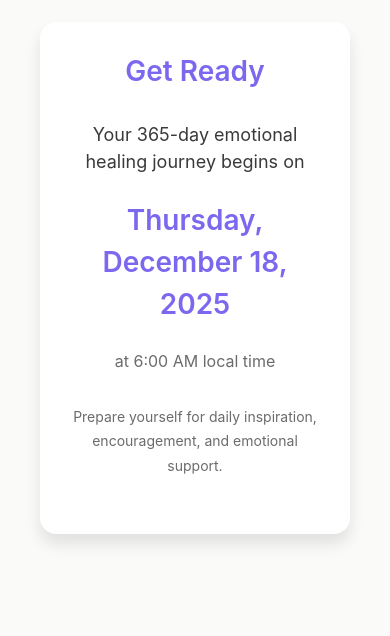
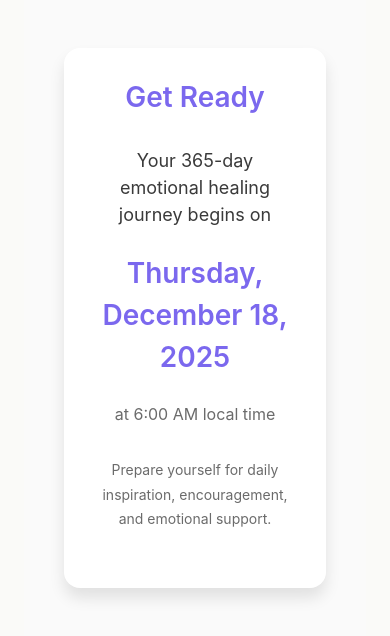
Before and after one commit to vochauthanhhuymgm/gift-of-mailinh, a Nuxt app: page / in a window 390 px wide. Shown: the part 160-796 px from the top of the page. Built offline with nearby package versions, Linux system fonts and the light colour scheme.

Commit message:
feat(phase-4): Integrate Vuetify 3 with calm theme, update components and layouts

```diff
--- a/nuxt.config.ts
+++ b/nuxt.config.ts
@@ -33,5 +33,13 @@
     typeCheck: false, // Disable during build to avoid checker issues
   },
   // CSS and styling
-  css: ['@/assets/styles/global.css'],
+  css: [
+    '@/assets/styles/global.css',
+    'vuetify/styles',
+    '@mdi/font/css/materialdesignicons.css',
+  ],
+  // Build optimizations
+  build: {
+    transpile: ['vuetify'],
+  },
 })
--- a/src/app.vue
+++ b/src/app.vue
@@ -1,31 +1,19 @@
 <template>
-  <div id="app">
+  <v-app>
     <NuxtRouteAnnouncer />
     <NuxtLayout>
       <NuxtPage />
     </NuxtLayout>
-  </div>
+  </v-app>
 </template>
 
 <script setup lang="ts">
 // Root app component for Daily Life-Healing Suggestions
-// Uses default layout for all pages
+// Uses Vuetify VApp wrapper for theming and layout
 </script>
 
 <style>
 html {
   scroll-behavior: smooth;
 }
-
-body {
-  margin: 0;
-  padding: 0;
-  font-family: -apple-system, BlinkMacSystemFont, 'Segoe UI', Roboto, 'Helvetica Neue',
-    Arial, sans-serif;
-}
-
-#app {
-  width: 100%;
-  height: 100vh;
-}
 </style>
--- a/src/components/MessageDisplay.vue
+++ b/src/components/MessageDisplay.vue
@@ -1,27 +1,56 @@
 <template>
   <article class="message-display" role="main">
-    <div class="message-content">
+    <v-card
+      class="message-card elevation-4"
+      rounded="xl"
+      :loading="isLoading"
+    >
+      <v-card-text class="message-content pa-8">
         <!-- Message text with semantic markup -->
-      <p class="message-text" v-if="message">{{ message.content }}</p>
+        <p class="message-text text-h5 font-weight-medium" v-if="message">
+          {{ message.content }}
+        </p>
 
         <!-- Loading state -->
         <div v-else-if="isLoading" class="message-loading" aria-live="polite" aria-busy="true">
-        <p>Loading your daily message...</p>
+          <v-progress-circular
+            indeterminate
+            color="primary"
+            size="64"
+            class="mb-4"
+          ></v-progress-circular>
+          <p class="text-body-1 text-medium-emphasis">Loading your daily message...</p>
         </div>
 
         <!-- Error state -->
-      <div v-else-if="error" class="message-error" role="alert">
-        <p>{{ error }}</p>
-      </div>
+        <v-alert
+          v-else-if="error"
+          type="error"
+          variant="tonal"
+          rounded="lg"
+          class="message-error"
+          role="alert"
+        >
+          {{ error }}
+        </v-alert>
 
         <!-- Author attribution if provided -->
-      <p v-if="message?.author" class="message-author">— {{ message.author }}</p>
+        <p v-if="message?.author" class="message-author text-body-2 text-medium-emphasis font-italic mt-6">
+          — {{ message.author }}
+        </p>
 
         <!-- Day counter -->
-      <p v-if="dayIndex >= 0 && dayIndex < 365" class="day-counter">
+        <v-chip
+          v-if="dayIndex >= 0 && dayIndex < 365"
+          class="day-counter mt-6"
+          color="primary"
+          variant="tonal"
+          size="small"
+        >
           Day {{ dayIndex + 1 }} of 365
-      </p>
-    </div>
+        </v-chip>
+      </v-card-text>
+    </v-card>
   </article>
 </template>
 
@@ -48,6 +77,12 @@
 <style scoped>
 .message-display {
   width: 100%;
+  max-width: 800px;
+  margin: 0 auto;
+}
+
+.message-card {
+  background: linear-gradient(135deg, #ffffff 0%, #fafafa 100%);
 }
 
 .message-content {
@@ -55,63 +90,35 @@
   flex-direction: column;
   align-items: center;
   justify-content: center;
-  gap: var(--spacing-lg);
-  padding: var(--spacing-lg);
-  background-color: var(--color-card);
-  border-radius: var(--border-radius-lg);
-  box-shadow: var(--shadow-md);
   min-height: 300px;
   text-align: center;
 }
 
 .message-text {
-  font-size: var(--font-size-xl);
-  line-height: var(--line-height-relaxed);
-  color: var(--color-text);
-  font-weight: 500;
+  line-height: 1.75 !important;
+  color: rgb(var(--v-theme-on-surface));
   max-width: 100%;
   word-wrap: break-word;
-
-  /* WCAG AA contrast: 4.5:1+ */
-  contrast: 1;
 }
 
 .message-author {
-  font-size: var(--font-size-sm);
-  color: var(--color-text-light);
-  font-style: italic;
-  margin-top: var(--spacing-md);
+  margin-top: 1.5rem;
 }
 
 .day-counter {
-  font-size: var(--font-size-sm);
-  color: var(--color-text-light);
-  margin-top: var(--spacing-md);
-  margin-bottom: 0;
+  margin-top: 1.5rem;
 }
 
-.message-loading,
-.message-error {
+.message-loading {
   display: flex;
+  flex-direction: column;
   align-items: center;
   justify-content: center;
   min-height: 200px;
 }
 
-.message-loading p {
-  color: var(--color-text-light);
-}
-
 .message-error {
-  background-color: rgba(255, 0, 0, 0.05);
-  border-left: 4px solid #ff6b6b;
-  padding: var(--spacing-md);
-  border-radius: var(--border-radius-md);
-}
-
-.message-error p {
-  color: #d32f2f;
-  font-weight: 500;
+  width: 100%;
 }
 
 /* Animation for message reveal */
@@ -126,39 +133,30 @@
   }
 }
 
-.message-content {
-  animation: fadeIn var(--transition-slow) ease-out;
+.message-card {
+  animation: fadeIn 0.6s ease-out;
 }
 
-/* Respect reduced-motion preference */
 @media (prefers-reduced-motion: reduce) {
-  .message-content {
+  .message-card {
     animation: none;
   }
 }
 
-/* Responsive design */
+/* Responsive adjustments */
 @media (max-width: 768px) {
   .message-content {
-    padding: var(--spacing-md);
     min-height: 250px;
   }
 
   .message-text {
-    font-size: var(--font-size-lg);
+    font-size: 1.25rem !important;
   }
 }
 
-/* Mobile small screens */
 @media (max-width: 480px) {
-  .message-content {
-    padding: var(--spacing-sm);
-    min-height: 200px;
-    gap: var(--spacing-md);
-  }
-
   .message-text {
-    font-size: var(--font-size-base);
+    font-size: 1.125rem !important;
   }
 }
 </style>
--- a/src/layouts/default.vue
+++ b/src/layouts/default.vue
@@ -1,36 +1,22 @@
 <template>
-  <div class="default-layout">
-    <main class="layout-content">
-      <slot />
-    </main>
-  </div>
+  <v-main>
+    <v-container fluid class="d-flex align-center justify-center min-vh-100 py-8">
+      <v-row justify="center">
+        <v-col cols="12" sm="10" md="8" lg="6">
+          <slot />
+        </v-col>
+      </v-row>
+    </v-container>
+  </v-main>
 </template>
 
 <script setup lang="ts">
 // Default layout for all pages
-// Minimal chrome to focus on message content
+// Minimal chrome using Vuetify grid system to focus on message content
 </script>
 
 <style scoped>
-.default-layout {
-  width: 100%;
+.min-vh-100 {
   min-height: 100vh;
-  display: flex;
-  align-items: center;
-  justify-content: center;
-  padding: var(--spacing-md);
-  background-color: var(--color-background);
-}
-
-.layout-content {
-  width: 100%;
-  max-width: 600px;
-}
-
-/* Mobile responsiveness */
-@media (max-width: 768px) {
-  .default-layout {
-    padding: var(--spacing-sm);
-  }
 }
 </style>
--- /dev/null
+++ b/src/plugins/vuetify.ts
@@ -0,0 +1,124 @@
+import '@mdi/font/css/materialdesignicons.css';
+import 'vuetify/styles';
+import { createVuetify } from 'vuetify';
+import * as components from 'vuetify/components';
+import * as directives from 'vuetify/directives';
+
+// Custom calm theme for emotional healing
+const calmTheme = {
+  dark: false,
+  colors: {
+    // Primary: Soft purple (calming, spiritual)
+    primary: '#7b68ee',
+    'primary-darken-1': '#6a5acd',
+    'primary-lighten-1': '#9d8ef7',
+
+    // Secondary: Soft blue (peaceful, trust)
+    secondary: '#89cff0',
+    'secondary-darken-1': '#6bb6d9',
+    'secondary-lighten-1': '#a8dff7',
+
+    // Accent: Warm peach (friendly, approachable)
+    accent: '#ffd4a3',
+    'accent-darken-1': '#ffc070',
+    'accent-lighten-1': '#ffe4c4',
+
+    // Neutral backgrounds
+    background: '#fafafa',
+    surface: '#ffffff',
+
+    // Text colors
+    'on-primary': '#ffffff',
+    'on-secondary': '#000000',
+    'on-background': '#2c3e50',
+    'on-surface': '#2c3e50',
+
+    // Semantic colors (soft, non-alarming)
+    error: '#ff6b6b',
+    warning: '#ffa726',
+    info: '#89cff0',
+    success: '#81c784',
+  },
+};
+
+// Dark mode theme (optional)
+const calmDarkTheme = {
+  dark: true,
+  colors: {
+    primary: '#9d8ef7',
+    'primary-darken-1': '#7b68ee',
+    'primary-lighten-1': '#b5a7ff',
+
+    secondary: '#6bb6d9',
+    'secondary-darken-1': '#5aa5c8',
+    'secondary-lighten-1': '#89cff0',
+
+    accent: '#ffc070',
+    'accent-darken-1': '#ffb347',
+    'accent-lighten-1': '#ffd4a3',
+
+    background: '#1a1a1a',
+    surface: '#2d2d2d',
+
+    'on-primary': '#ffffff',
+    'on-secondary': '#000000',
+    'on-background': '#e0e0e0',
+    'on-surface': '#e0e0e0',
+
+    error: '#ff6b6b',
+    warning: '#ffa726',
+    info: '#89cff0',
+    success: '#81c784',
+  },
+};
+
+export default defineNuxtPlugin((nuxtApp) => {
+  const vuetify = createVuetify({
+    components,
+    directives,
+    theme: {
+      defaultTheme: 'calmLight',
+      themes: {
+        calmLight: calmTheme,
+        calmDark: calmDarkTheme,
+      },
+      variations: {
+        colors: ['primary', 'secondary', 'accent'],
+        lighten: 3,
+        darken: 3,
+      },
+    },
+    defaults: {
+      VBtn: {
+        variant: 'flat',
+        rounded: 'lg',
+        elevation: 0,
+      },
+      VCard: {
+        variant: 'elevated',
+        rounded: 'lg',
+        elevation: 2,
+      },
+      VTextField: {
+        variant: 'outlined',
+        rounded: 'lg',
+      },
+      VAlert: {
+        variant: 'tonal',
+        rounded: 'lg',
+      },
+    },
+    display: {
+      mobileBreakpoint: 'sm',
+      thresholds: {
+        xs: 0,
+        sm: 480,
+        md: 768,
+        lg: 1024,
+        xl: 1280,
+      },
+    },
+  });
+
+  nuxtApp.vueApp.use(vuetify);
+});
```
Also changed, not shown: package.json (+6 -5 lines), 1 other file (tests, documents, lock files or other folders). Lines whose indentation alone changed are shown as unchanged.
